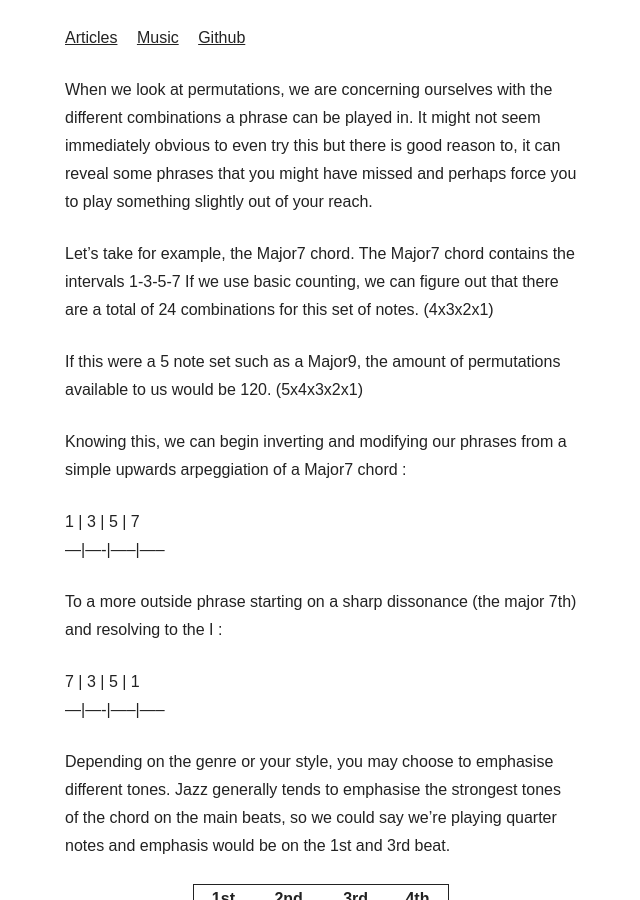
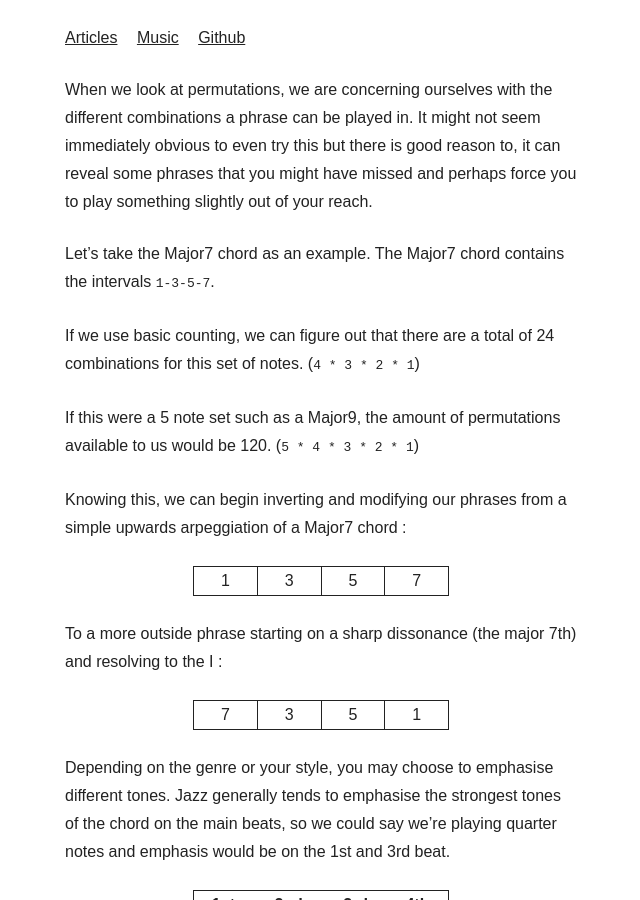
Before and after one commit to joereynolds/joereynolds.github.io, a Jekyll site: the page built from _posts/2018-06-12-permutations.md, in a window 1280 px wide and 900 px high. Shown: the whole window, without its empty margins (319-959 px from the left). Built offline with Jekyll 4.4.1, drawn with Linux system fonts in a browser that asks for light colours; nearby versions of some CDN libraries; some web fonts are replaced; some of the changed text lies outside the part shown.

Commit message:
Fix permutations article

```diff
--- a/_posts/2018-06-12-permutations.md
+++ b/_posts/2018-06-12-permutations.md
@@ -5,21 +5,20 @@
 
 When we look at permutations, we are concerning ourselves with the different combinations a phrase can be played in. It might not seem immediately obvious to even try this but there is good reason to, it can reveal some phrases that you might have missed and perhaps force you to play something slightly out of your reach.
 
-Let's take for example, the Major7 chord.
-The Major7 chord contains the intervals 1-3-5-7
-If we use basic counting, we can figure out that there are a total of 24 combinations for this set of notes. (4x3x2x1)
+Let's take the Major7 chord as an example.
+The Major7 chord contains the intervals `1-3-5-7`.
 
-If this were a 5 note set such as a Major9, the amount of permutations available to us would be 120. (5x4x3x2x1)
+If we use basic counting, we can figure out that there are a total of 24 combinations for this set of notes. (`4 * 3 * 2 * 1`)
+
+If this were a 5 note set such as a Major9, the amount of permutations available to us would be 120. (`5 * 4 * 3 * 2 * 1`)
 
 Knowing this, we can begin inverting and modifying our phrases from a simple upwards arpeggiation of a Major7 chord :
 
 1  |  3 | 5    | 7
----|----|-----|-----
 
 To a more outside phrase starting on a sharp dissonance (the major 7th) and resolving to the I :
 
 7  |  3 | 5    | 1
----|----|-----|-----
 
 Depending on the genre or your style, you may choose to emphasise different tones. Jazz generally tends to emphasise the strongest tones of the chord on the main beats, so we could say we're playing quarter notes and emphasis would be on the 1st and 3rd beat.
 
@@ -81,12 +80,14 @@
 True inversion is exactly the same as diatonic inversion except that is non-diatonic. Using the same example as above will easily show what I mean.
 
 #### Original Set
+
 1  | 3  | 5    | 6
 ---|----|-----|-----
 C|  E   | G   | A
 
 
 #### Diatonic inversion
+
 1  | 6  | 4    | 3
 ---|----|-----|-----
 C|  A   | F   | E
@@ -109,7 +110,7 @@
 
 Retrograde - A retrograde permutation is just the same phrase but played backwards and diatonically so:
 
-**C-E-G** would become **G-E-C**, just as **A-F-G#-E** would become **E-G#-F-A**... Simples!
+`C-E-G` would become `G-E-C`, just as `A-F-G#-E` would become `E-G#-F-A` ... Simples!
 
 Retrograde Inversion -  Retrograde inversion is just the idea of joining inversion and retrograde together. Therefore a phrase is now played backwards (retrograde) and upsidedown (inversion).
 
```
